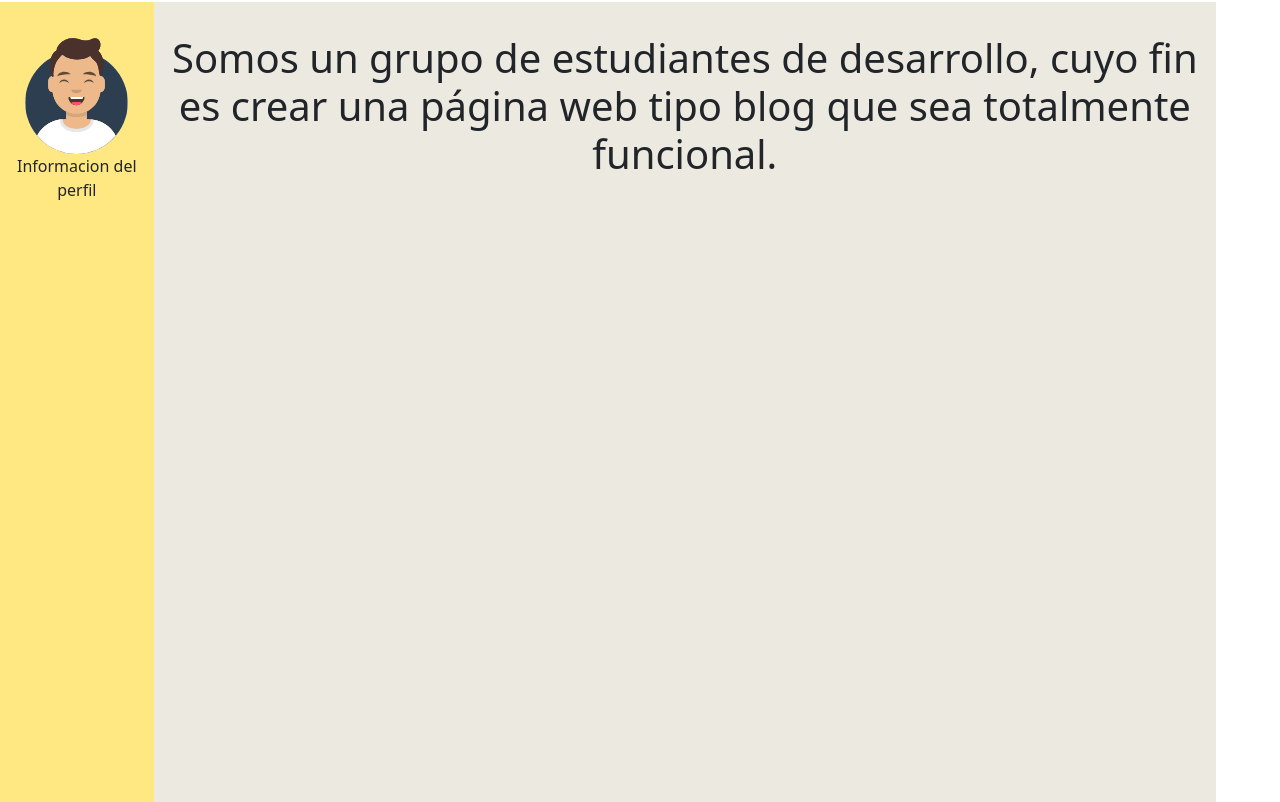
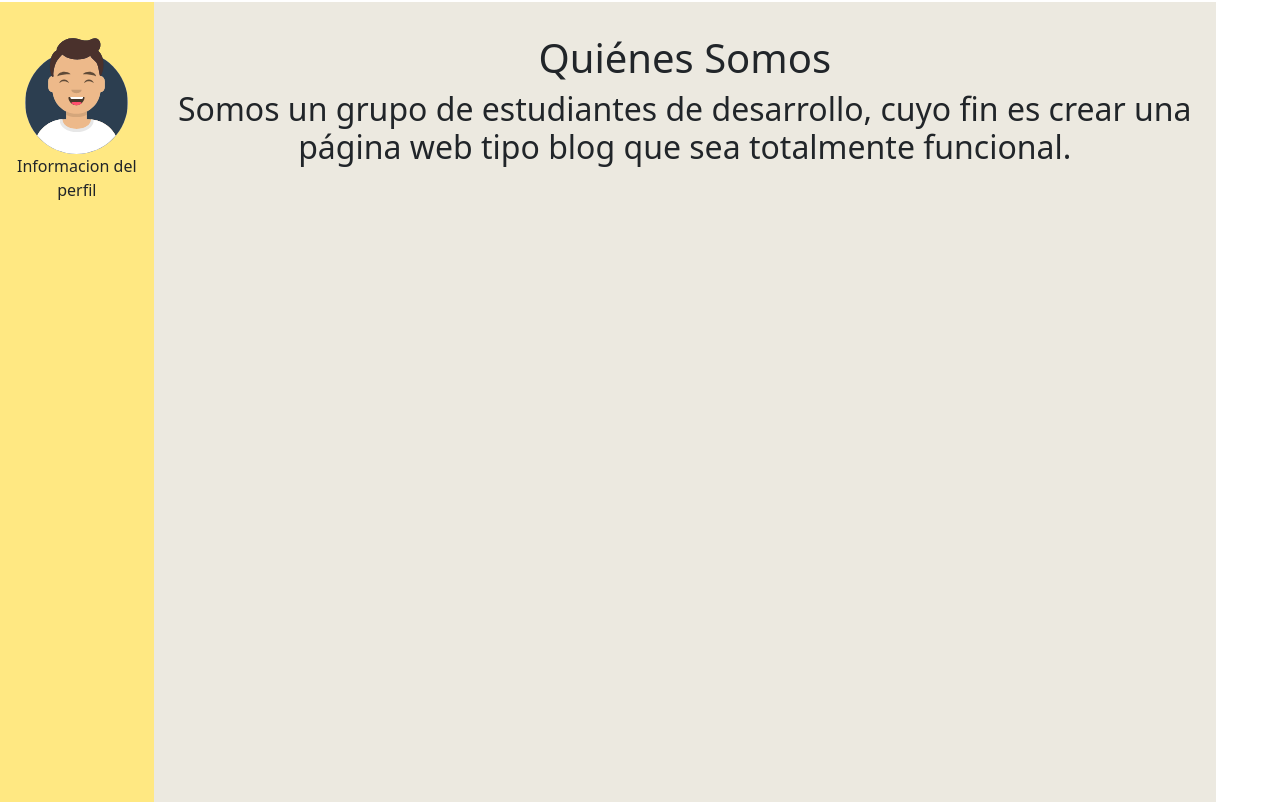
Before and after one commit to nicofinetti/QATAR2022, a Django app: page /sobrenos/ in a window 1280 px wide. Shown: the part 48-850 px from the top of the page. Run offline with Django 4.2, Linux system fonts and the light colour scheme.

Commit message:
Update sobrenos.html

```diff
--- a/AppInicio/templates/AppInicio/sobrenos.html
+++ b/AppInicio/templates/AppInicio/sobrenos.html
@@ -2,6 +2,7 @@
 {% load static %}
 
 {% block contenidoquecambia %}
-<h1>Somos un grupo de estudiantes de desarrollo, cuyo fin es crear una página web tipo blog que sea totalmente funcional.</h1>
+<h1>Quiénes Somos</h1>
+<h2>Somos un grupo de estudiantes de desarrollo, cuyo fin es crear una página web tipo blog que sea totalmente funcional.</h2>
 
 {% endblock %}
```
